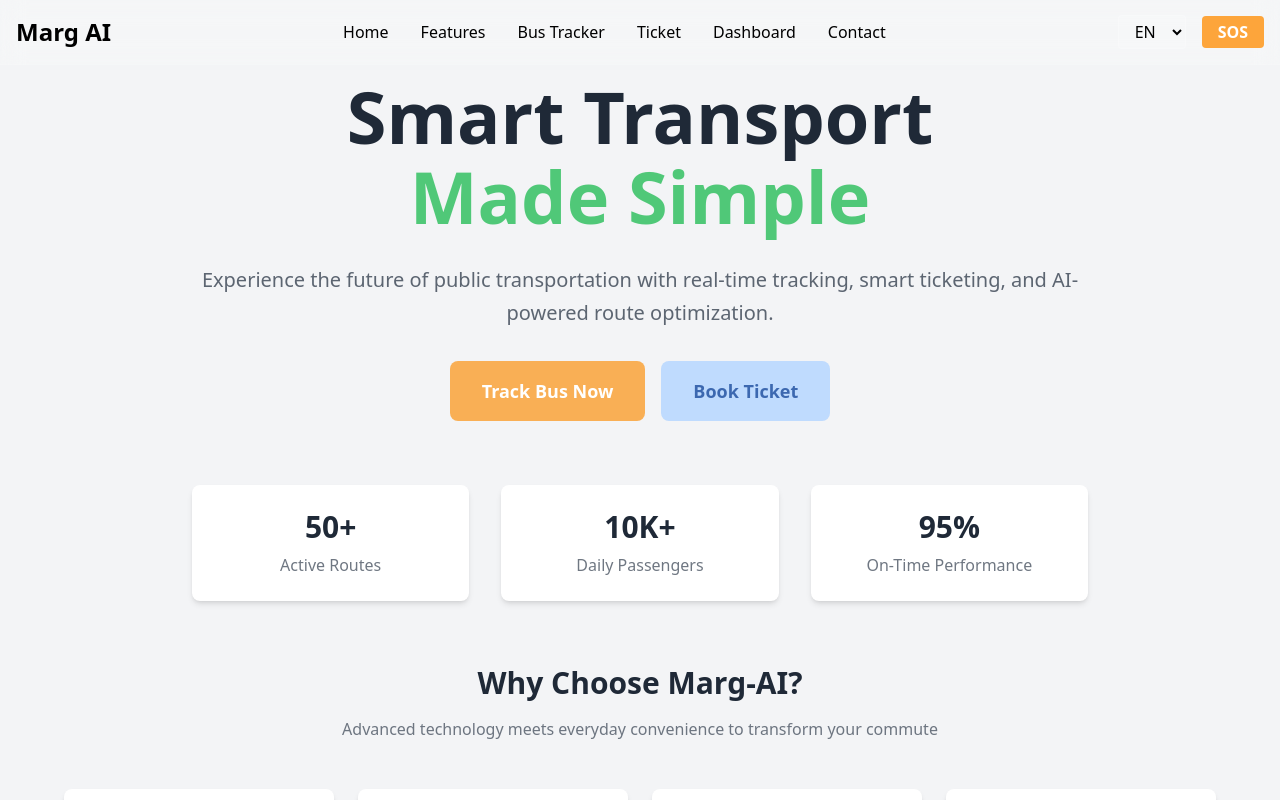
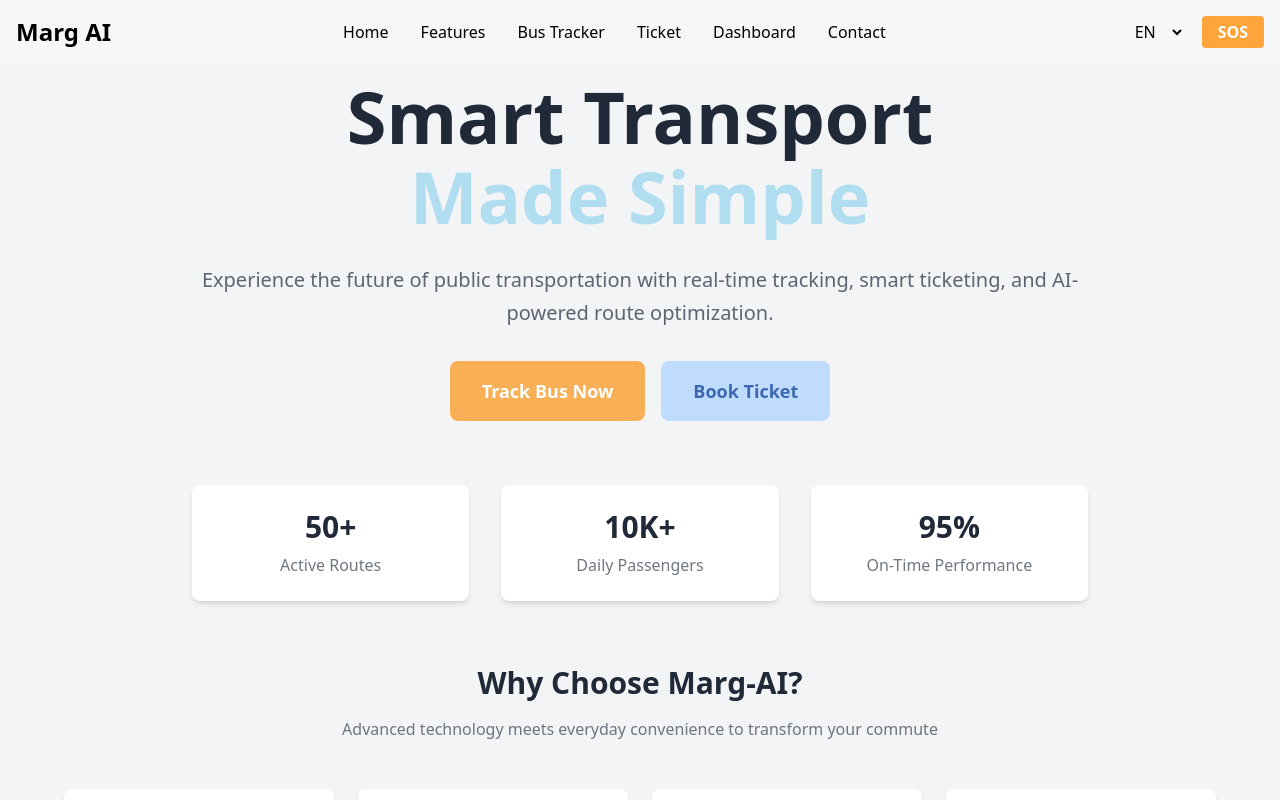
Before and after one commit to Sourav5482/marg-ai-web, a React (Vite) app: page / in a window 1280 px wide. Shown: the top 800 px of the page. Built offline with nearby package versions, Linux system fonts and the light colour scheme.

Commit message:
Change some color

```diff
--- a/src/pages/Homepage.jsx
+++ b/src/pages/Homepage.jsx
@@ -71,9 +71,9 @@ const Homepage = () => {
       <div className="pt-20 pb-16">
         <div className="container mx-auto px-4 text-center">
           <div className="max-w-4xl mx-auto ">
-            <h1 className="text-5xl md:text-7xl font-bold text-gray-800 mb-6 leading-tight">
+            <h1 className="text-5xl md:text-7xl font-bold  text-gray-800 mb-6 leading-tight">
               <span className="title1 block ">Smart Transport</span>
-              <span className="title2 py-2 block bg-gradient-to-r bg-[#50c878] bg-clip-text text-transparent">
+              <span className="title2 py-2 block bg-gradient-to-r bg-[#b1ddf1] bg-clip-text text-transparent">
                 Made Simple
               </span>
             </h1>
```
